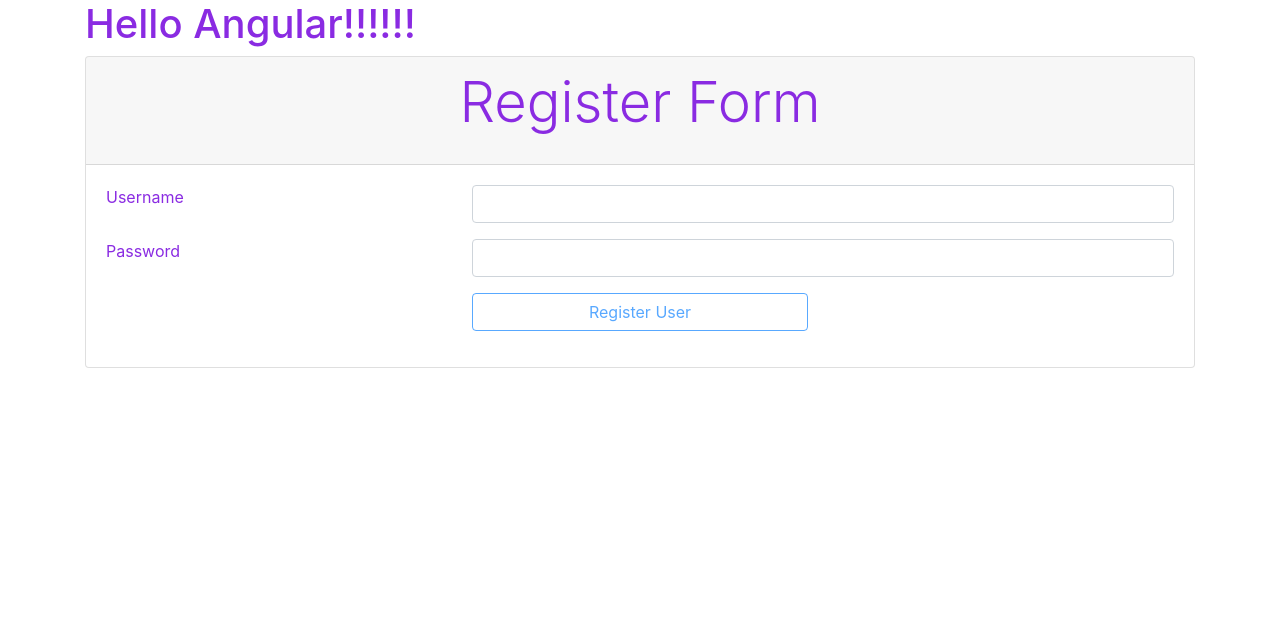
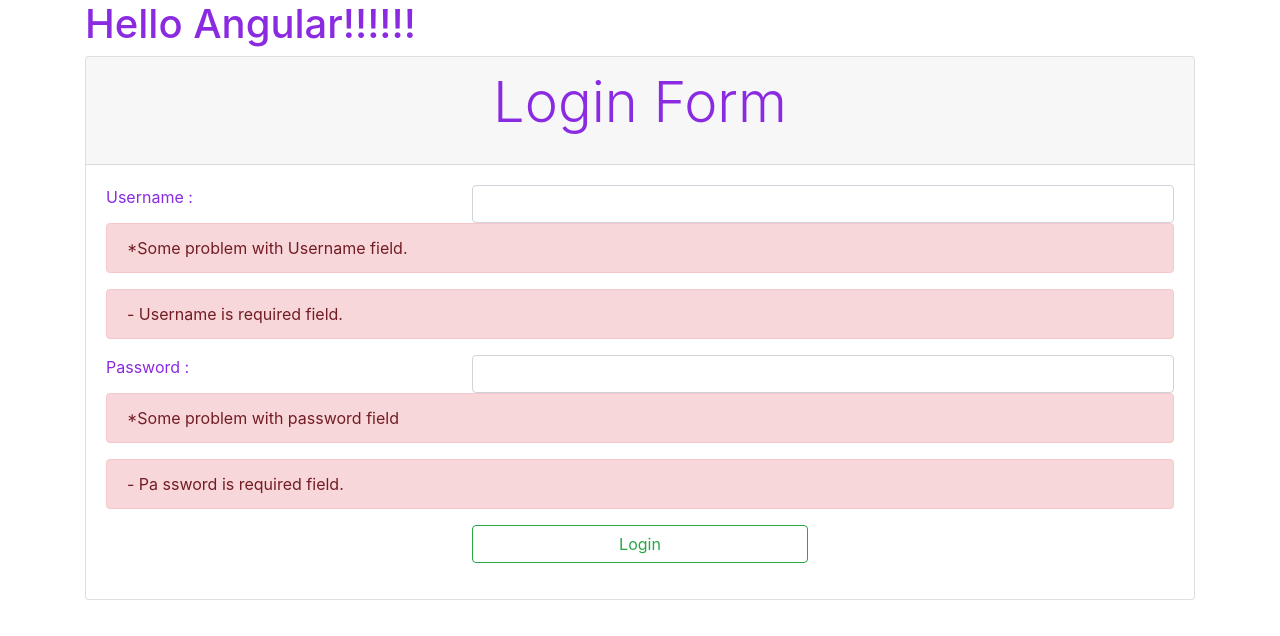
Before and after one commit to synergy2411/erricson, an Angular app: page / in a window 1280 px wide. Shown: the top 636 px of the page. Built offline with nearby package versions, Linux system fonts and the light colour scheme.

Commit message:
model driven form added

```diff
--- a/src/app/app.component.html
+++ b/src/app/app.component.html
@@ -1,7 +1,10 @@
 <div class="container">
   <h1>Hello Angular!!!!!!</h1>
 
-  <app-register></app-register>
+
+  <app-login></app-login>
+
+  <!-- <app-register></app-register> -->
 
   <!-- <app-pipe-demo></app-pipe-demo> -->
 
--- /dev/null
+++ b/src/app/auth/login/login.component.css
@@ -0,0 +1,15 @@
+.ng-dirty.ng-invalid[name="username"]{
+  border-left : 4px red solid;
+}
+
+.ng-dirty.ng-valid[name="username"]{
+  border-left : 4px green solid;
+}
+
+.ng-dirty.ng-invalid[name="password"]{
+  border-left : 4px red solid;
+}
+
+.ng-dirty.ng-valid[name="password"]{
+  border-left : 4px green solid;
+}
--- /dev/null
+++ b/src/app/auth/login/login.component.html
@@ -0,0 +1,84 @@
+<div class="card">
+  <div class="card-header">
+    <p class="display-4 text-center">Login Form</p>
+  </div>
+  <div class="card-body">
+    <form [formGroup]="loginForm" (ngSubmit)="onLogin()">
+      <!-- Username -->
+      <div class="form-group">
+        <div class="row">
+          <div class="col-sm-4 col-md-4">
+            <label for="username">Username : </label>
+          </div>
+          <div class="col-sm-8 col-md-8">
+            <input type="text"
+              name="username"
+              class="form-control"
+              [formControl] = "username">
+          </div>
+        </div>
+
+        <div [hidden]="!username.untouched || username.valid">
+          <p class="alert alert-danger">
+            *Some problem with Username field.
+          </p>
+          <div [hidden] = "!username.hasError('required')">
+              <p class="alert alert-danger">
+                 - Username is required field.
+              </p>
+          </div>
+          <div [hidden] = "!username.hasError('email')">
+            <p class="alert alert-danger">
+              - Username field needs email format.
+           </p>
+          </div>
+        </div>
+
+      </div>
+
+      <!-- Password -->
+      <div class="form-group">
+        <div class="row">
+          <div class="col-sm-4 col-md-4">
+            <label for="password">Password : </label>
+          </div>
+          <div class="col-sm-8 col-md-8">
+            <input type="password"
+              name="password"
+              class="form-control"
+              [formControl] = "password">
+          </div>
+        </div>
+
+        <div [hidden] = "!password.untouched && password.valid">
+          <p class="alert alert-danger">
+            *Some problem with password field
+          </p>
+          <div [hidden]="!password.hasError('required')">
+            <p class="alert alert-danger">
+              - Pa  ssword is required field.
+            </p>
+          </div>
+          <div [hidden] ="!password.hasError('minlength')">
+            <p class="alert alert-danger">
+              - Password field must have 6 character.
+            </p>
+
+          </div>
+        </div>
+
+      </div>
+
+      <!-- Submit Button -->
+      <div class="form-group">
+        <div class="row">
+          <div class="col-sm-4 col-md-4 offset-sm-4 offset-md-4">
+            <input type="submit" value="Login"
+              class="btn btn-outline-success btn-block">
+          </div>
+
+        </div>
+      </div>
+    </form>
+  </div>
+</div>
--- /dev/null
+++ b/src/app/auth/login/login.component.ts
@@ -0,0 +1,35 @@
+import { Component, OnInit } from '@angular/core';
+import { FormBuilder, FormControl, FormGroup, Validators } from '@angular/forms';
+
+@Component({
+  selector: 'app-login',
+  templateUrl: './login.component.html',
+  styleUrls: ['./login.component.css']
+})
+export class LoginComponent implements OnInit {
+
+  username = new FormControl('', [
+    Validators.email,
+    Validators.required
+  ]);
+  password = new FormControl('', [
+    Validators.required,
+    Validators.minLength(6)
+  ]);
+  loginForm: FormGroup;
+
+  constructor(private fb: FormBuilder) {
+    this.loginForm = fb.group({
+      username : this.username,
+      password : this.password
+    });
+  }
+
+  ngOnInit() {
+  }
+
+  onLogin() {
+    console.log(`Username : ${this.loginForm.value.username}`);
+    console.log(`Password : ${this.loginForm.value.password}`);
+  }
+}
```
Also changed, not shown: src/app/app.module.ts (+6 -3 lines), 1 other file (tests, documents, lock files or other folders).
